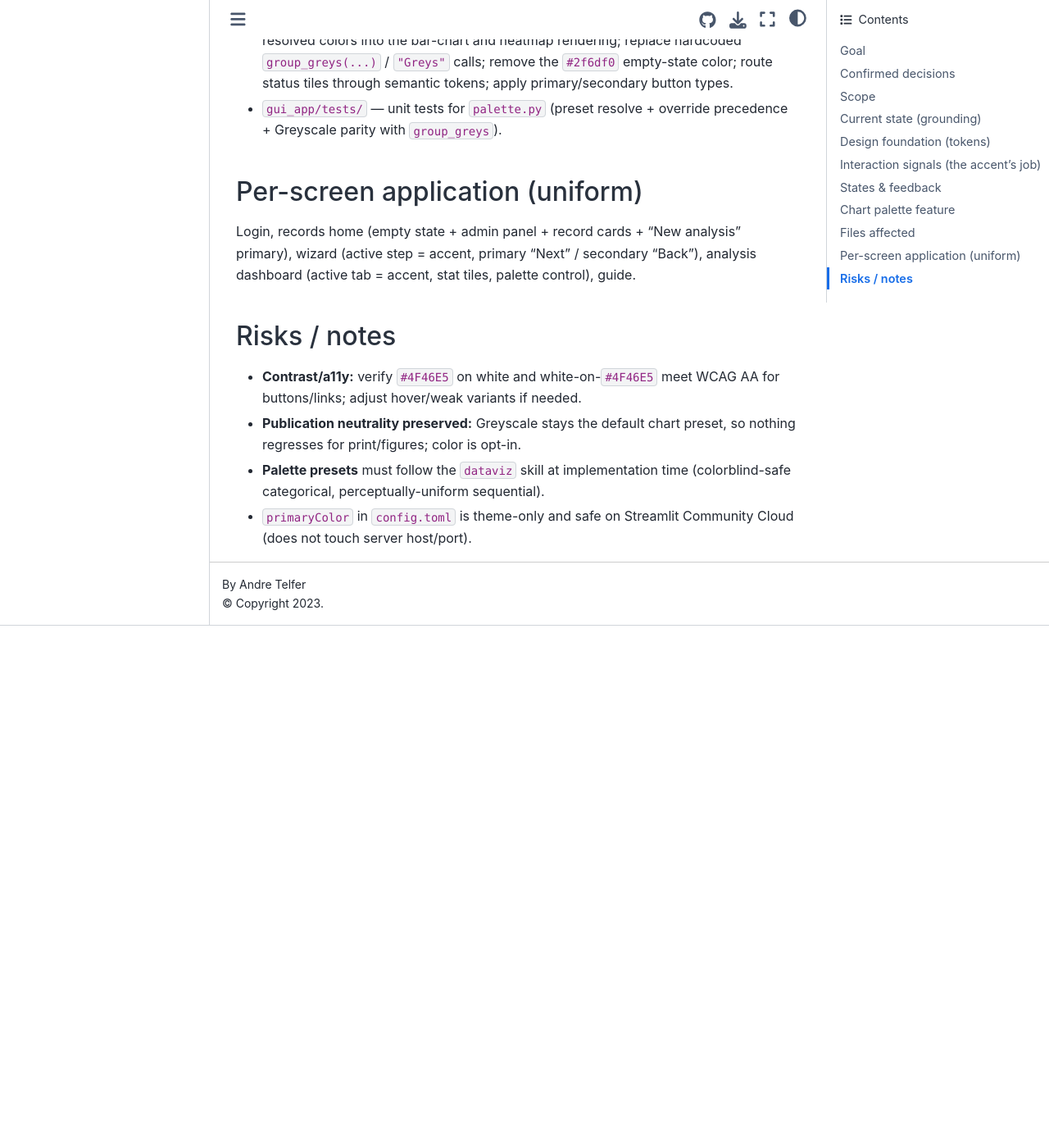
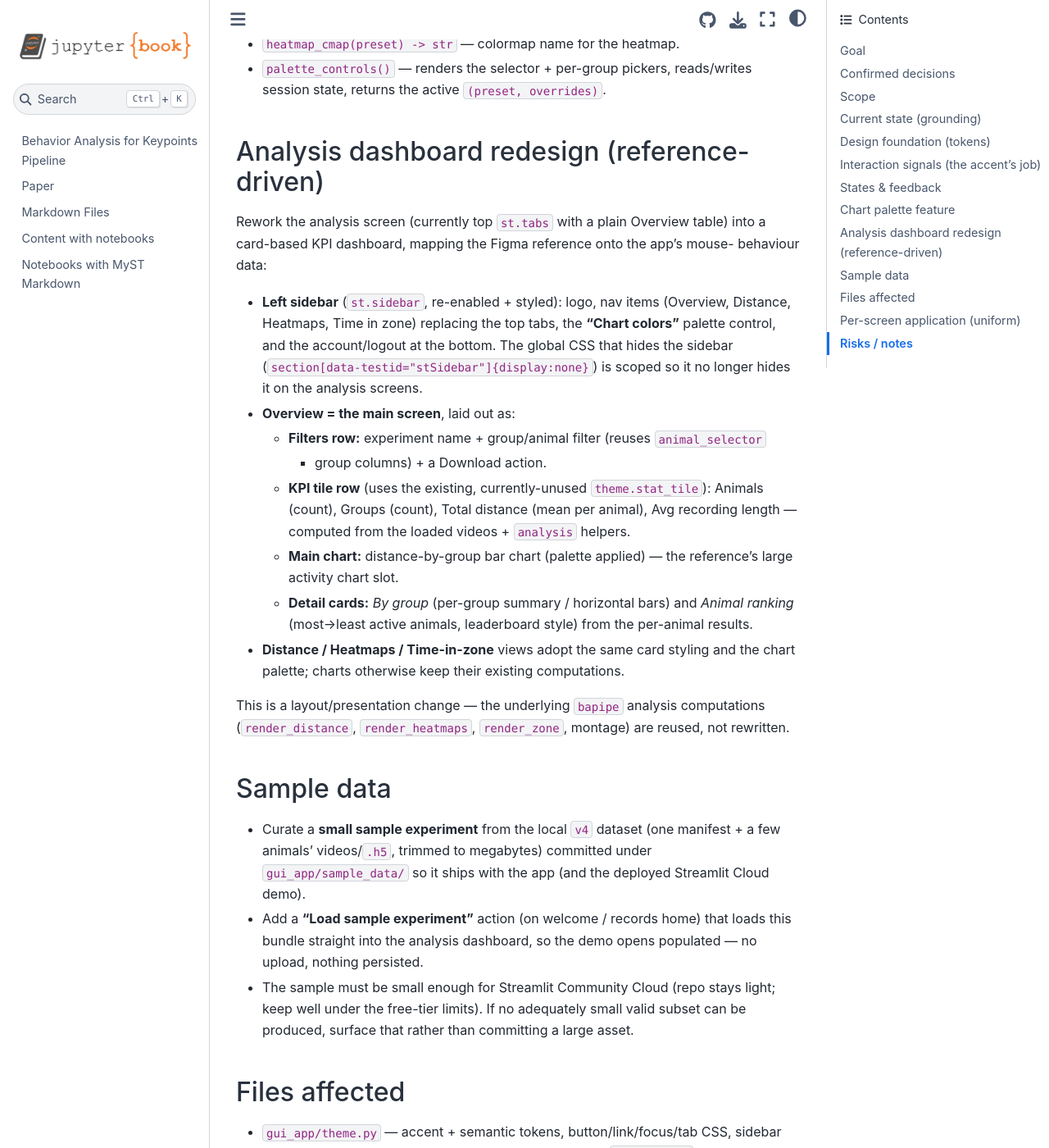
Before and after one commit to alsdkkang/bapipe_dashboard, a Jupyter Book: the page built from docs/superpowers/specs/2026-07-21-dashboard-design-polish-design.md, in a window 1280 px wide and 1400 px high, scrolled down 3458 px. Shown: the whole window at 82% size. Built offline with Jupyter Book 1.0.4 settings and Sphinx 7.4.7 and the Sphinx Book theme 1.1.4, drawn with Linux system fonts in a browser that asks for light colours; before the commit the page ends 4221 px from its top, so only the background shows below that; some of the changed text lies outside the part shown.

Commit message:
docs: expand design spec — reference-driven analysis dashboard + sample data
Add card-based KPI analysis dashboard (Figma-reference layout: left sidebar nav +
KPI tiles + main chart + detail cards, mapped to mouse-behaviour data), a bundled
small sample experiment with a 'Load sample' entry so the deployed demo opens
populated, and demo-defaults to an Indigo chart preset (greyscale still available).

```diff
--- a/docs/superpowers/specs/2026-07-21-dashboard-design-polish-design.md
+++ b/docs/superpowers/specs/2026-07-21-dashboard-design-polish-design.md
@@ -23,15 +23,28 @@
   sequential colormap.
 - **Uniform scope:** foundation tokens first, then every screen.
 - **Light theme only** (no dark mode this pass).
+- **Analysis dashboard gets a reference-driven layout** (card-based KPI dashboard,
+  modeled on the user's Figma "Analytics Dashboard" reference): a **left sidebar
+  nav** (re-enabled for the analysis screens) + a KPI-tile row + a main chart +
+  detail cards. This intentionally revisits the earlier sidebar-less choice, for
+  the analysis screens only.
+- **Bundle a small sample experiment** + a "Load sample" entry so the deployed
+  demo opens straight into a populated dashboard (raw data still never persisted;
+  the sample is read-only fixtures shipped in the repo).
+- **Demo defaults to an Indigo chart preset** (matches the reference's colored
+  look); Greyscale remains a selectable preset.
 
 ## Scope
 
 **In scope:** design tokens (accent + semantic + type/space), primary/secondary
 button distinction, links/active-tab/focus states, state-feedback consistency,
-empty-state cleanup, per-screen application, and the chart-palette feature.
+empty-state cleanup, per-screen application, the chart-palette feature, the
+reference-driven analysis-dashboard layout (sidebar nav + KPI tiles + main chart +
+detail cards), and a bundled sample experiment with a "Load sample" entry.
 
-**Out of scope:** dark mode, new analyses/features beyond the palette control,
-auth/deploy changes, restructuring analysis logic.
+**Out of scope:** dark mode, auth/deploy changes, and rewriting the underlying
+`bapipe` analysis computations (the redesign reuses them). New analytical metrics
+beyond surfacing existing computed values as KPI tiles/cards are out of scope.
 
 ## Current state (grounding)
 
@@ -116,24 +129,75 @@
 - `palette_controls()` — renders the selector + per-group pickers, reads/writes
   session state, returns the active `(preset, overrides)`.
 
+## Analysis dashboard redesign (reference-driven)
+
+Rework the analysis screen (currently top `st.tabs` with a plain Overview table)
+into a card-based KPI dashboard, mapping the Figma reference onto the app's mouse-
+behaviour data:
+
+- **Left sidebar** (`st.sidebar`, re-enabled + styled): logo, nav items (Overview,
+  Distance, Heatmaps, Time in zone) replacing the top tabs, the **"Chart colors"**
+  palette control, and the account/logout at the bottom. The global CSS that hides
+  the sidebar (`section[data-testid="stSidebar"]{display:none}`) is scoped so it no
+  longer hides it on the analysis screens.
+- **Overview = the main screen**, laid out as:
+  - **Filters row:** experiment name + group/animal filter (reuses `animal_selector`
+    + group columns) + a Download action.
+  - **KPI tile row** (uses the existing, currently-unused `theme.stat_tile`):
+    Animals (count), Groups (count), Total distance (mean per animal), Avg recording
+    length — computed from the loaded videos + `analysis` helpers.
+  - **Main chart:** distance-by-group bar chart (palette applied) — the reference's
+    large activity chart slot.
+  - **Detail cards:** *By group* (per-group summary / horizontal bars) and *Animal
+    ranking* (most→least active animals, leaderboard style) from the per-animal
+    results.
+- **Distance / Heatmaps / Time-in-zone** views adopt the same card styling and the
+  chart palette; charts otherwise keep their existing computations.
+
+This is a layout/presentation change — the underlying `bapipe` analysis
+computations (`render_distance`, `render_heatmaps`, `render_zone`, montage) are
+reused, not rewritten.
+
+## Sample data
+
+- Curate a **small sample experiment** from the local `v4` dataset (one manifest +
+  a few animals' videos/`.h5`, trimmed to megabytes) committed under
+  `gui_app/sample_data/` so it ships with the app (and the deployed Streamlit
+  Cloud demo).
+- Add a **"Load sample experiment"** action (on welcome / records home) that loads
+  this bundle straight into the analysis dashboard, so the demo opens populated —
+  no upload, nothing persisted.
+- The sample must be small enough for Streamlit Community Cloud (repo stays light;
+  keep well under the free-tier limits). If no adequately small valid subset can be
+  produced, surface that rather than committing a large asset.
+
 ## Files affected
 
-- `gui_app/theme.py` — accent + semantic tokens, button/link/focus/tab CSS,
-  keep `group_greys` (now the Greyscale preset source).
+- `gui_app/theme.py` — accent + semantic tokens, button/link/focus/tab CSS, sidebar
+  re-enabled + styled (scope the display:none rule), keep `group_greys` (now the
+  Greyscale preset source).
 - `gui_app/.streamlit/config.toml` — add `[theme] primaryColor = "#4F46E5"`.
 - `gui_app/palette.py` — **new**: presets + resolver + controls.
-- `gui_app/app.py` — render `palette.palette_controls()` on the dashboard; feed
-  the resolved colors into the bar-chart and heatmap rendering; replace hardcoded
-  `group_greys(...)` / `"Greys"` calls; remove the `#2f6df0` empty-state color;
-  route status tiles through semantic tokens; apply primary/secondary button types.
+- `gui_app/app.py` — sidebar nav (replacing top tabs) + palette control + account
+  in the sidebar; rebuild `render_overview` as the KPI-tile/main-chart/detail-card
+  layout using `theme.stat_tile`; feed resolved palette into bar-chart/heatmap
+  rendering; replace hardcoded `group_greys(...)`/`"Greys"`; remove the `#2f6df0`
+  empty-state color; route status tiles through semantic tokens; apply
+  primary/secondary button types; add the "Load sample experiment" entry.
+- `gui_app/sample_data/` — **new**: the trimmed sample experiment (manifest +
+  small videos/`.h5`) committed for the demo.
+- `gui_app/samples.py` — **new** (small): resolve the bundled sample path and load
+  it into the same session state the wizard produces.
 - `gui_app/tests/` — unit tests for `palette.py` (preset resolve + override
-  precedence + Greyscale parity with `group_greys`).
+  precedence + Greyscale parity with `group_greys`); AppTest smoke for the redesigned
+  Overview (KPI tiles render) and the sidebar nav.
 
 ## Per-screen application (uniform)
 
 Login, records home (empty state + admin panel + record cards + "New analysis"
-primary), wizard (active step = accent, primary "Next" / secondary "Back"),
-analysis dashboard (active tab = accent, stat tiles, palette control), guide.
+primary + "Load sample" entry), wizard (active step = accent, primary "Next" /
+secondary "Back"), analysis dashboard (sidebar nav + KPI tiles + main chart +
+detail cards + palette control), guide.
 
 ## Risks / notes
 
```
